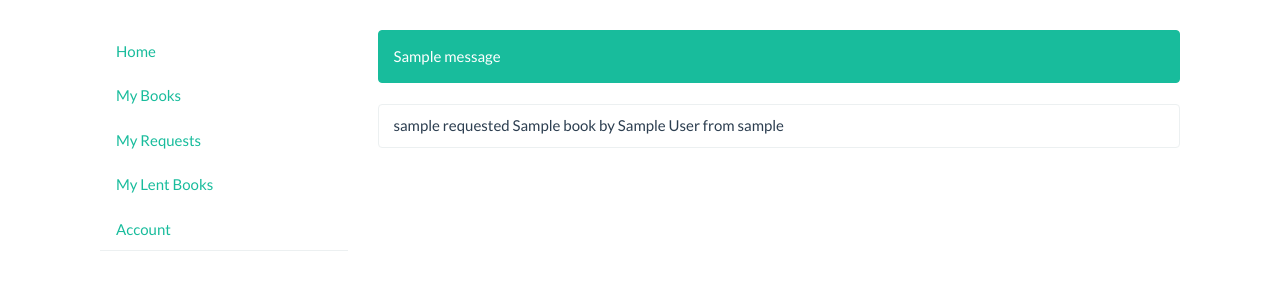
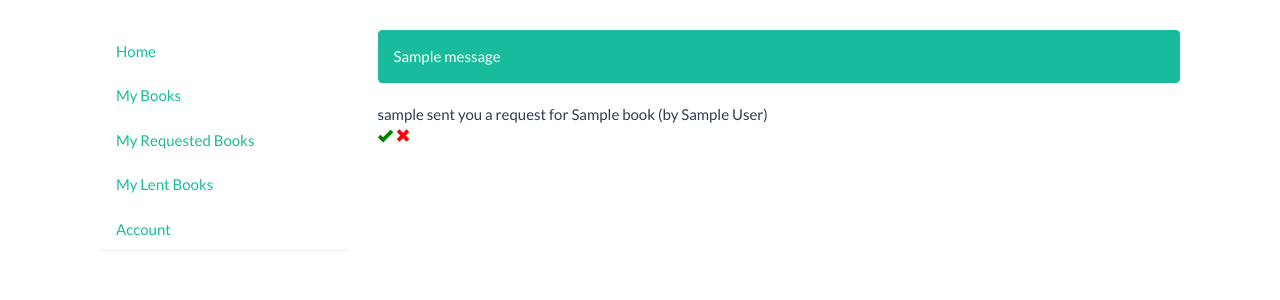
Before and after one commit to cy94/bookzilla, a Django app: page /users/requests/lent/ in a window 1280 px wide. Shown: the part 60-360 px from the top of the page. Run offline with Django 3.2, Linux system fonts and the light colour scheme; a user stored in the database is signed in; tables that the repository leaves empty hold one stand-in row (values such as "Sample post"); one stand-in notice (Sample message) is shown; some libraries are stand-ins or nearby versions.

Commit message:
added requests/show_request_owner templatetag
added templates for owner, borrower views and message, buttons
for pending request in owner view

```diff
--- /dev/null
+++ b/bookrequests/static/css/request-owner.css
@@ -0,0 +1,7 @@
+.accept-button{
+	color: green;
+}
+
+.reject-button{
+	color: red;
+}
--- a/bookrequests/templates/bookrequests/borrowed_index.html
+++ b/bookrequests/templates/bookrequests/borrowed_index.html
@@ -6,7 +6,7 @@
 
 	<div class="list-group">
 		{% for r in requests %}
-			<p>{{ r }}</p>
+			<p class="list-group-item">{{ r }}</p>
 		{% endfor %}
 	</div>
 
--- a/bookrequests/templates/bookrequests/lent_index.html
+++ b/bookrequests/templates/bookrequests/lent_index.html
@@ -1,4 +1,5 @@
 {% extends "users_base.html" %}
+{% load request_extras %}
 
 {% block content %}
 
@@ -6,7 +7,7 @@
 
 	<div class="list-group">
 		{% for r in requests %}
-			<p class="list-group-item">{{ r }}</p>
+			{% show_request_owner r %}
 		{% endfor %}
 	</div>
 
--- /dev/null
+++ b/bookrequests/templates/bookrequests/request_owner.html
@@ -0,0 +1,19 @@
+{% load staticfiles %}
+<link rel="stylesheet" type="text/css"
+href="{% static "css/request-owner.css" %}">
+
+<div>
+	{{ message }}
+
+	{% if accept_buttons %}
+		<p class="accept-buttons">
+			<a href="#" class="accept-button">
+				<span class="glyphicon glyphicon-ok"></span>
+			</a>
+
+			<a href="#" class="reject-button">
+				<span class="glyphicon glyphicon-remove"></span>
+			</a>
+		</p>
+	{% endif %}
+</div>
--- a/bookrequests/templatetags/request_extras.py
+++ b/bookrequests/templatetags/request_extras.py
@@ -1,4 +1,6 @@
 # template tags used for book requests
+
+from bookrequests.models import BookRequest
 
 from django import template
 
@@ -13,9 +15,24 @@ register = template.Library()
 # 6. with courier, coming back
 # 7. completed
 
-def show_request_owner(request):
-	pass
+@register.inclusion_tag('bookrequests/request_owner.html')
+def show_request_owner(req):
+	accept_buttons = False
+
+	if req.status == BookRequest.REQUEST_MADE:
+		message = str(req.borrower) + \
+				" sent you a request for " + \
+				str(req.book.title) + \
+				" (by " + str(req.book.author) + ")"
+
+		accept_buttons = True
+
+	return {
+		'message': message,
+		'accept_buttons': accept_buttons
+	}
 
 # request tracking by the borrower of a book
-def show_request_borrower(request):
+@register.inclusion_tag('bookrequests/request_borrower.html')
+def show_request_borrower(req):
 	pass
--- a/users/templates/_left_nav.html
+++ b/users/templates/_left_nav.html
@@ -8,7 +8,7 @@
 	</li>
 
 	<li>
-		<a href="{% url 'users:requests:borrowed' %}">My Requests</a>
+		<a href="{% url 'users:requests:borrowed' %}">My Requested Books</a>
 	</li>
 
 	<li>
```
Also changed, not shown: bookrequests/static/css/request-borrower.css (added), bookrequests/templates/bookrequests/request_borrower.html (added).
